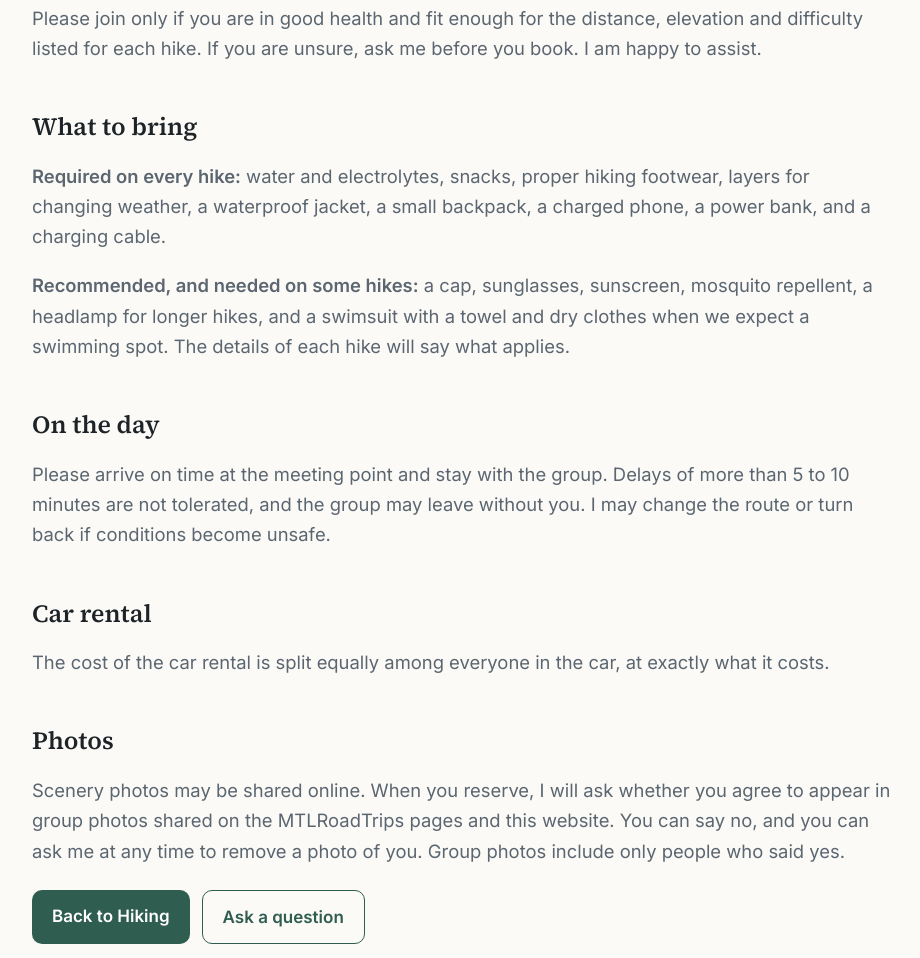
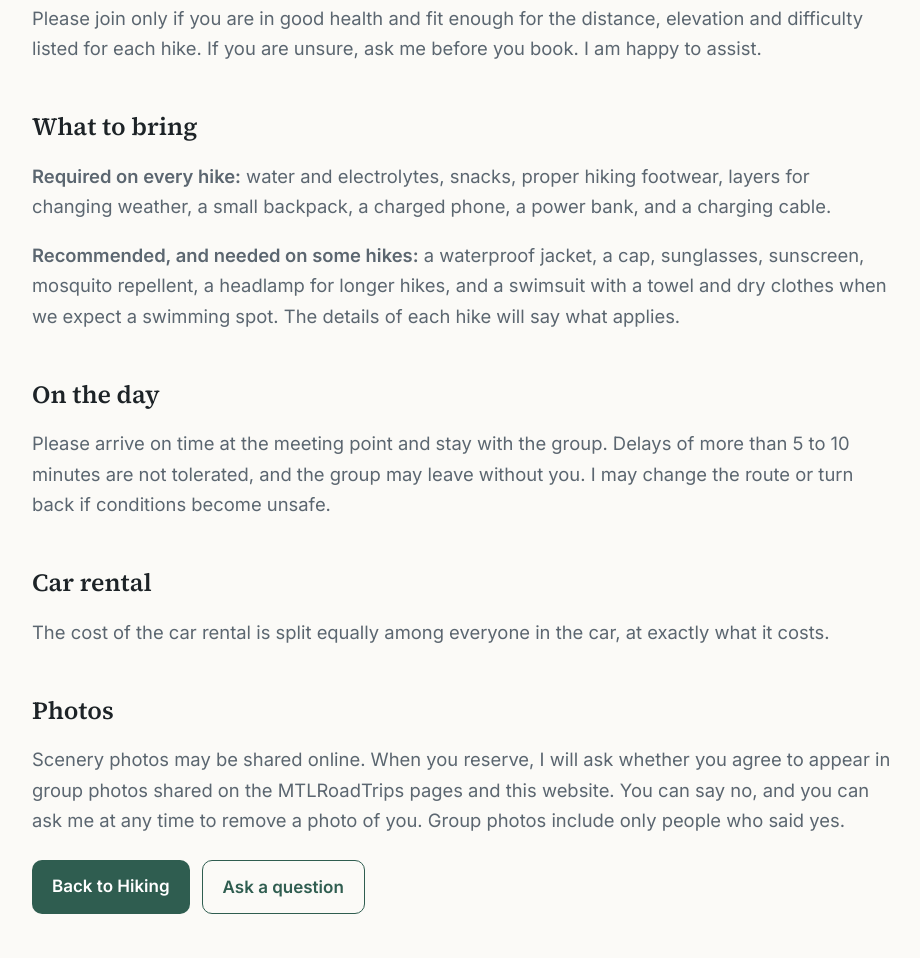
Before and after one commit to issamabdoahmad/issamabdoahmad.github.io, a plain HTML site: page hiking-guidelines.html in a window 1280 px wide. Shown: the part 909-1867 px from the top of the page, without its empty margins (110-1030 px from the left). Drawn offline with Linux system fonts and the light colour scheme.

Commit message:
Guidelines: waterproof jacket to recommended
Co-Authored-By: Claude Sonnet 5.5 <noreply@anthropic.com>
Claude-Session: https://claude.ai/code/session_01LH8pZtLjJSbsCcvHTjMxSQ

```diff
--- a/hiking-guidelines.html
+++ b/hiking-guidelines.html
@@ -47,8 +47,8 @@
       <p class="lead wide">Please join only if you are in good health and fit enough for the distance, elevation and difficulty listed for each hike. If you are unsure, ask me before you book. I am happy to assist.</p>
 
       <h2>What to bring</h2>
-      <p class="lead wide"><strong>Required on every hike:</strong> water and electrolytes, snacks, proper hiking footwear, layers for changing weather, a waterproof jacket, a small backpack, a charged phone, a power bank, and a charging cable.</p>
-      <p class="lead wide"><strong>Recommended, and needed on some hikes:</strong> a cap, sunglasses, sunscreen, mosquito repellent, a headlamp for longer hikes, and a swimsuit with a towel and dry clothes when we expect a swimming spot. The details of each hike will say what applies.</p>
+      <p class="lead wide"><strong>Required on every hike:</strong> water and electrolytes, snacks, proper hiking footwear, layers for changing weather, a small backpack, a charged phone, a power bank, and a charging cable.</p>
+      <p class="lead wide"><strong>Recommended, and needed on some hikes:</strong> a waterproof jacket, a cap, sunglasses, sunscreen, mosquito repellent, a headlamp for longer hikes, and a swimsuit with a towel and dry clothes when we expect a swimming spot. The details of each hike will say what applies.</p>
 
       <h2>On the day</h2>
       <p class="lead wide">Please arrive on time at the meeting point and stay with the group. Delays of more than 5 to 10 minutes are not tolerated, and the group may leave without you. I may change the route or turn back if conditions become unsafe.</p>
```
